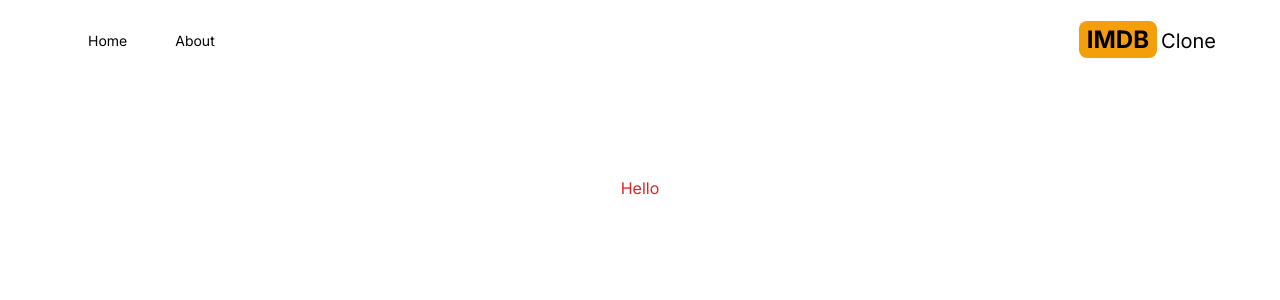
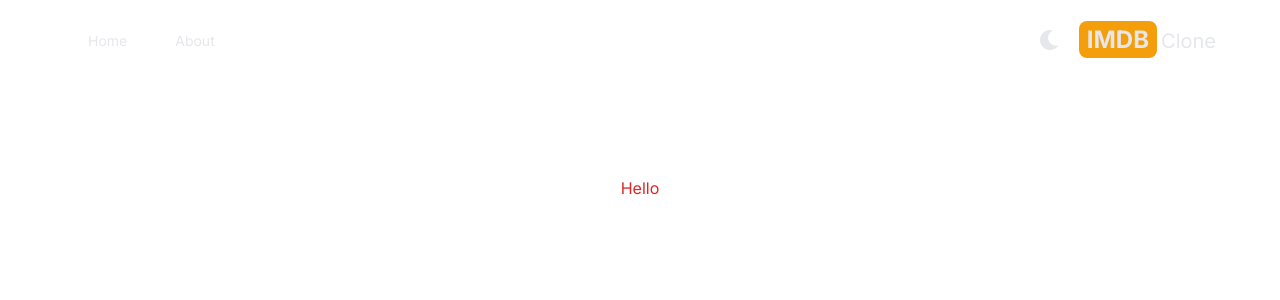
Before and after one commit to waelkamira/IMDBClone, a Next.js app: page / in a window 1280 px wide. Shown: the top 300 px of the page. Built offline with nearby package versions, Linux system fonts and the light colour scheme.

Commit message:
add dark mode

```diff
--- a/package.json
+++ b/package.json
@@ -10,8 +10,10 @@
   },
   "dependencies": {
     "next": "14.0.4",
+    "next-themes": "^0.2.1",
     "react": "^18",
-    "react-dom": "^18"
+    "react-dom": "^18",
+    "react-icons": "^4.12.0"
   },
   "devDependencies": {
     "autoprefixer": "^10.4.16",
--- /dev/null
+++ b/src/app/Providers.jsx
@@ -0,0 +1,13 @@
+"use client";
+import { ThemeProvider } from "next-themes";
+
+function Providers({ children }) {
+  return (
+    <ThemeProvider enableSystem={true} attribute="class">
+      <div className=" dark:text-gray-200 dark:bg-gray-700 text-gray-200 transition-colors duration-300 min-h-screen select-none">
+        {children}
+      </div>
+    </ThemeProvider>
+  );
+}
+export default Providers;
--- a/src/app/layout.js
+++ b/src/app/layout.js
@@ -1,6 +1,7 @@
 import { Inter } from "next/font/google";
 import "./globals.css";
 import Header from "@/components/header";
+import Providers from "./Providers";
 const inter = Inter({ subsets: ["latin"] });
 
 export const metadata = {
@@ -12,8 +13,10 @@
   return (
     <html lang="en">
       <body className={inter.className}>
-        <Header />
-        {children}
+        <Providers>
+          <Header />
+          {children}
+        </Providers>
       </body>
     </html>
   );
--- /dev/null
+++ b/src/components/DarkModeSwitch.jsx
@@ -0,0 +1,27 @@
+import { MdLightMode } from "react-icons/md";
+import { FaMoon } from "react-icons/fa";
+import { useTheme } from "next-themes";
+import { useEffect, useState } from "react";
+function DarkModeSwitch() {
+  const { systemTheme, theme, setTheme } = useTheme();
+  const [mounted, setMounted] = useState(false);
+  useEffect(() => setMounted(true), []);
+  const currentThem = theme === "system" ? systemTheme : theme;
+  return (
+    <>
+      {mounted &&
+        (currentThem === "dark" ? (
+          <MdLightMode
+            className="text-xl cursor-pointer hover:text-amber-500"
+            onClick={() => setTheme("light")}
+          />
+        ) : (
+          <FaMoon
+            className="text-xl cursor-pointer hover:text-amber-500"
+            onClick={() => setTheme("dark")}
+          />
+        ))}
+    </>
+  );
+}
+export default DarkModeSwitch;
--- a/src/components/header.jsx
+++ b/src/components/header.jsx
@@ -3,6 +3,7 @@
 import { IoIosHome } from "react-icons/io";
 import { BsInfoCircleFill } from "react-icons/bs";
 import Link from "next/link";
+import DarkModeSwitch from "./DarkModeSwitch";
 
 function Header() {
   return (
@@ -11,7 +12,8 @@
         <MenuItem title="Home" address="/" Icon={IoIosHome} />
         <MenuItem title="About" address="/about" Icon={BsInfoCircleFill} />
       </div>
-      <div>
+      <div className="flex items-center space-x-5">
+        <DarkModeSwitch />
         <Link href="/">
           <h2 className="text-2xl">
             <span className="font-bold bg-amber-500 py-1 px-2 rounded-lg mr-1">
--- a/tailwind.config.js
+++ b/tailwind.config.js
@@ -14,4 +14,5 @@
     },
   },
   plugins: [],
+  darkMode: "class",
 };
```
Also changed, not shown: 1 other file (tests, documents, lock files or other folders).
